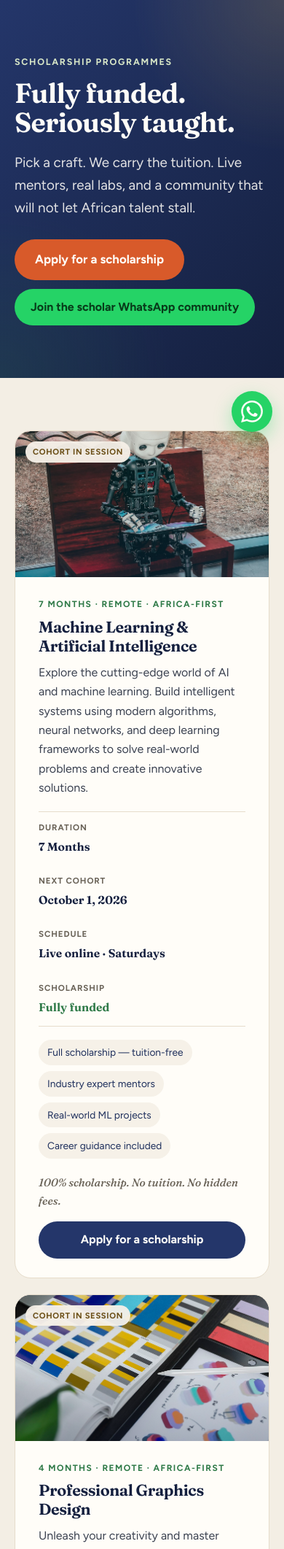
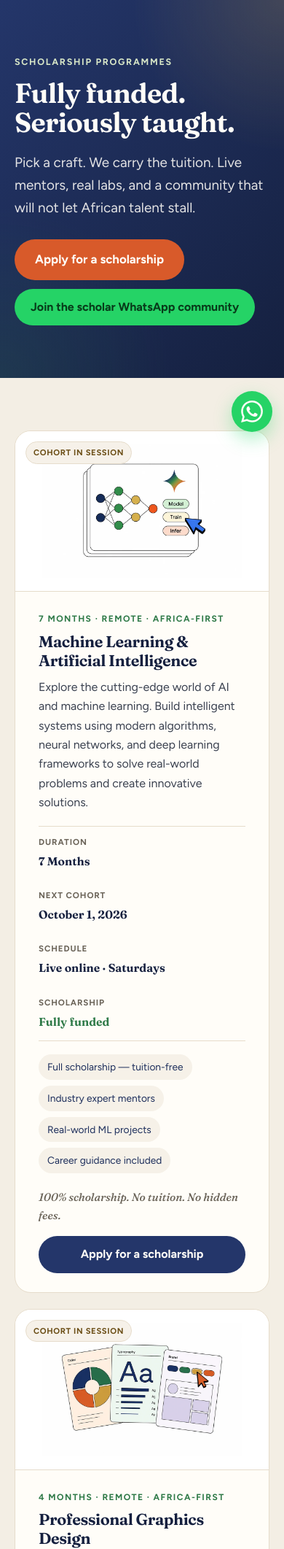
Before and after one commit to Goodluck101/africloud-institute, a Flask app: page /courses in a window 390 px wide. Shown: the part 236-2359 px from the top of the page at 73% size. Run offline with Flask 3, Linux system fonts and the light colour scheme; parts of the project's set-up code (start-up, migrations or seed data) failed here and were passed over.

```diff
--- a/app/content/bootcamps.json
+++ b/app/content/bootcamps.json
@@ -10,7 +10,7 @@
       "id": "cybersecurity",
       "title": "Cybersecurity Professional Training",
       "description": "Master the fundamentals of protecting digital assets and infrastructure. This programme covers network security, threat detection, incident response, and security best practices to safeguard organisations against cyber threats.",
-      "image": "/static/images/courses/cybersecurity.jpg",
+      "image": "/static/images/courses/cybersecurity.webp",
       "duration": "6 Months",
       "duration_months": 6,
       "intake_every_months": 6,
@@ -28,7 +28,7 @@
       "id": "devops",
       "title": "AWS DevOps Engineer Professional Program",
       "description": "Gain practical expertise in DevOps methodologies and best practices for continuous development, testing, and deployment. Learn configuration management, CI/CD pipelines, and monitoring throughout the software development lifecycle.",
-      "image": "/static/images/courses/devops.jpg",
+      "image": "/static/images/courses/devops.webp",
       "duration": "5 Months",
       "duration_months": 5,
       "intake_every_months": 5,
@@ -46,7 +46,7 @@
       "id": "machine-learning",
       "title": "Machine Learning & Artificial Intelligence",
       "description": "Explore the cutting-edge world of AI and machine learning. Build intelligent systems using modern algorithms, neural networks, and deep learning frameworks to solve real-world problems and create innovative solutions.",
-      "image": "/static/images/courses/machine-learning.jpg",
+      "image": "/static/images/courses/machine-learning.webp",
       "duration": "7 Months",
       "duration_months": 7,
       "intake_every_months": 7,
@@ -64,7 +64,7 @@
       "id": "data-analytics",
       "title": "Data Analytics & Business Intelligence",
       "description": "Transform raw data into actionable insights. Learn data visualization, statistical analysis, and business intelligence tools to drive data-driven decision making and create compelling analytical reports.",
-      "image": "/static/images/courses/data-analytics.jpg",
+      "image": "/static/images/courses/data-analytics.webp",
       "duration": "5 Months",
       "duration_months": 5,
       "intake_every_months": 5,
@@ -82,7 +82,7 @@
       "id": "ethical-hacking",
       "title": "Ethical Hacking & Penetration Testing",
       "description": "Learn offensive security techniques to identify and exploit vulnerabilities ethically. Master penetration testing methodologies, vulnerability assessment, and security auditing to protect systems from malicious attacks.",
-      "image": "/static/images/courses/ethical-hacking.jpg",
+      "image": "/static/images/courses/ethical-hacking.webp",
       "duration": "6 Months",
       "duration_months": 6,
       "intake_every_months": 6,
@@ -100,7 +100,7 @@
       "id": "graphics-design",
       "title": "Professional Graphics Design",
       "description": "Unleash your creativity and master visual communication. Learn industry-standard design tools, typography, color theory, and branding to create stunning graphics for digital and print media.",
-      "image": "/static/images/courses/graphics-design.jpg",
+      "image": "/static/images/courses/graphics-design.webp",
       "duration": "4 Months",
       "duration_months": 4,
       "intake_every_months": 4,
@@ -118,7 +118,7 @@
       "id": "software-engineering",
       "title": "Software Engineering Bootcamp",
       "description": "Build robust, scalable applications using modern software development practices. Master programming fundamentals, software architecture, testing methodologies, and agile development to become a professional software engineer.",
-      "image": "/static/images/courses/software-engineering.jpg",
+      "image": "/static/images/courses/software-engineering.webp",
       "duration": "8 Months",
       "duration_months": 8,
       "intake_every_months": 8,
@@ -136,7 +136,7 @@
       "id": "python-programming",
       "title": "Python Programming Mastery",
       "description": "Master Python, one of the most versatile programming languages. From basics to advanced concepts, learn web development, automation, data manipulation, and scripting to build powerful applications.",
-      "image": "/static/images/courses/python-programming.jpg",
+      "image": "/static/images/courses/python-programming.webp",
       "duration": "4 Months",
       "duration_months": 4,
       "intake_every_months": 4,
--- a/static/css/style.css
+++ b/static/css/style.css
@@ -374,15 +374,16 @@ main {
 
 .mini-course-media {
     position: relative;
-    height: 158px;
-    background: #dce3ef;
+    height: 200px;
+    background: #ffffff;
 }
 
 .mini-course-media img {
     width: 100%;
     height: 100%;
-    object-fit: cover;
+    object-fit: contain;
     display: block;
+    padding: 8px 10px 0;
 }
 
 .mini-course-body {
@@ -587,7 +588,7 @@ main {
 
 .course-row {
     display: grid;
-    grid-template-columns: 280px 1fr;
+    grid-template-columns: 340px 1fr;
     background: var(--paper);
     border: 1px solid var(--line);
     border-radius: 22px;
@@ -598,22 +599,19 @@ main {
 .course-media {
     position: relative;
     min-height: 100%;
-    background: var(--navy-dark);
-}
-
-.course-media::after {
-    content: "";
-    position: absolute;
-    inset: 0;
-    background: linear-gradient(180deg, transparent 45%, rgba(21, 32, 63, 0.28));
-    pointer-events: none;
+    background: #ffffff;
+    display: flex;
+    align-items: center;
+    justify-content: center;
+    border-right: 1px solid var(--line);
 }
 
 .course-media img {
     width: 100%;
     height: 100%;
-    object-fit: cover;
+    object-fit: contain;
     display: block;
+    padding: 18px 16px;
 }
 
 .course-status {
@@ -627,6 +625,7 @@ main {
     text-transform: uppercase;
     padding: 5px 10px;
     border-radius: 999px;
+    border: 1px solid var(--line);
 }
 
 .course-status-open {
@@ -1275,8 +1274,10 @@ main {
     }
 
     .course-media {
-        min-height: 220px;
-        height: 220px;
+        min-height: 240px;
+        height: 240px;
+        border-right: none;
+        border-bottom: 1px solid var(--line);
     }
 
     .course-meta {
@@ -1337,8 +1338,8 @@ main {
     }
 
     .course-media {
-        height: 200px;
-        min-height: 200px;
+        height: 220px;
+        min-height: 220px;
     }
 
     .course-meta div,
```
Also changed, not shown: static/images/courses/cybersecurity.jpg (deleted), static/images/courses/cybersecurity.webp (added), static/images/courses/data-analytics.jpg (deleted), static/images/courses/data-analytics.webp (added), static/images/courses/devops.jpg (deleted), static/images/courses/devops.webp (added), static/images/courses/ethical-hacking.jpg (deleted), static/images/courses/ethical-hacking.webp (added), static/images/courses/graphics-design.jpg (deleted), static/images/courses/graphics-design.webp (added), static/images/courses/machine-learning.jpg (deleted), static/images/courses/machine-learning.webp (added), static/images/courses/python-programming.jpg (deleted), static/images/courses/python-programming.webp (added), 2 more files.
